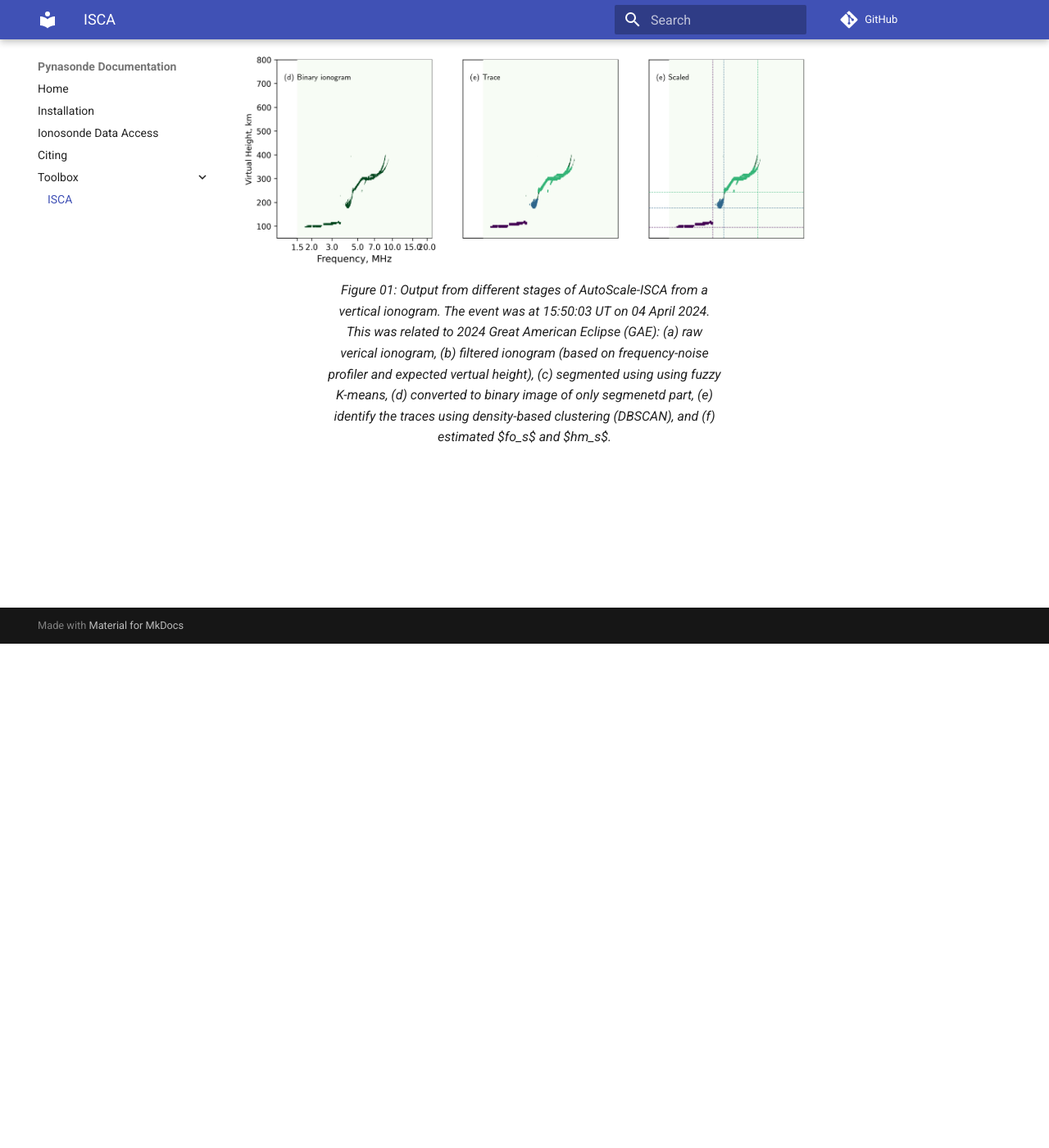
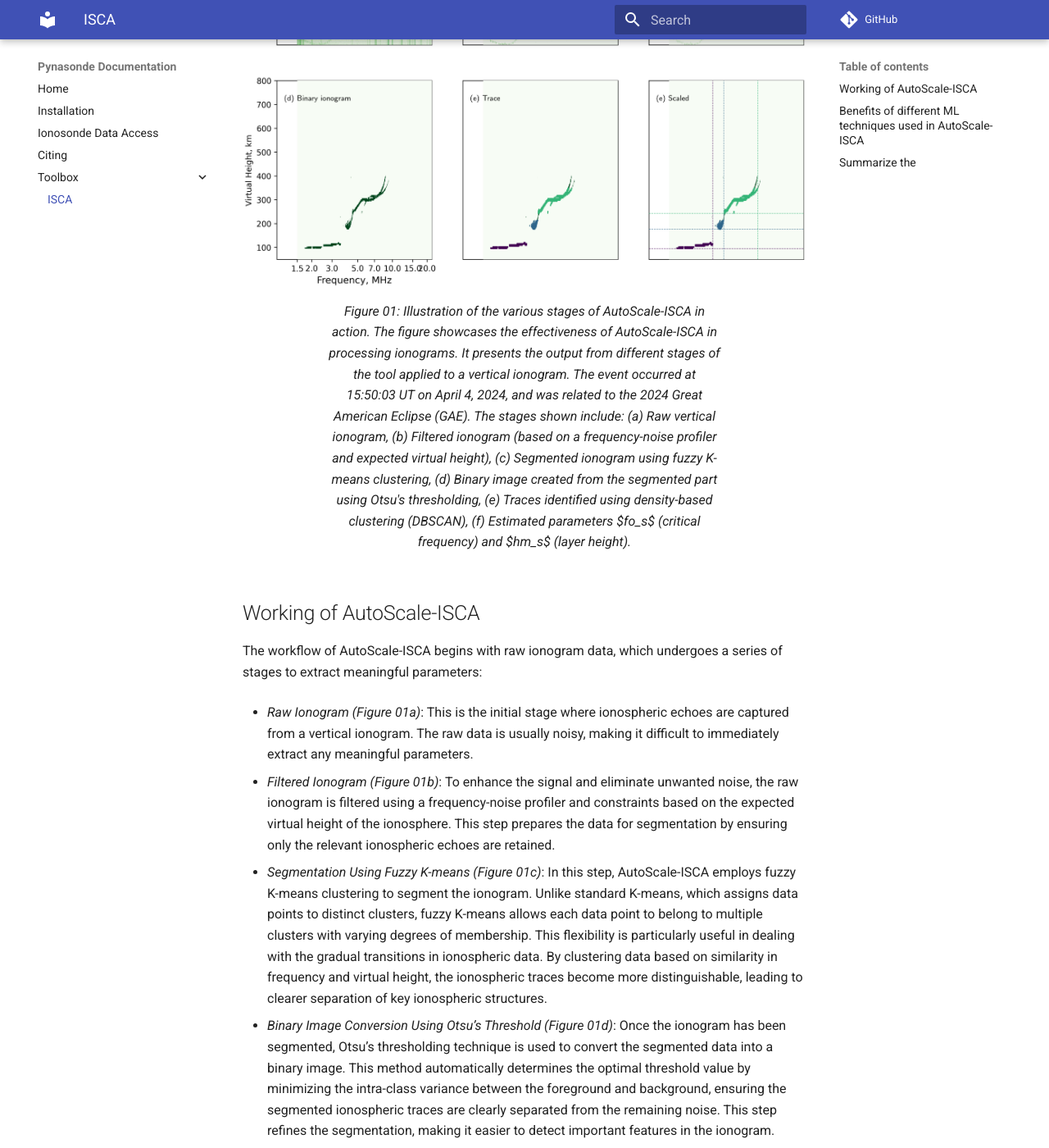
Before and after one commit to shibaji7/pynasonde, an MkDocs documentation site: the page built from docs/tools/isca.md, in a window 1280 px wide and 1400 px high, scrolled down 615 px. Shown: the whole window at 82% size. Built offline with MkDocs 1.6.1 and Material for MkDocs 9.7.7, drawn with Linux system fonts in a browser that asks for light colours; comment, search, counter and statistics services are not loaded; some of the changed text lies outside the part shown.

Commit message:
Updated documentation

```diff
--- a/docs/tools/isca.md
+++ b/docs/tools/isca.md
@@ -5,10 +5,35 @@ Disclaimer:
 
 -->
 # AutoScale-ISCA: _Automatic Ionogram Scaler using Image Segmentation and Clustering Analysis_
-`AutoScale-ISCA` is a powerful tool within Pynasonde that automatically scales ionograms by leveraging advanced machine learning, image segmentation techniques, and clustering analysis. It provides a seamless, accurate way to identify and extract key ionospheric parameters, removing the need for manual scaling and enhancing data processing efficiency. Ideal for researchers and space weather analysts, `AutoScale-ISCA` ensures reliable and precise ionospheric data interpretation.
+`AutoScale-ISCA` is a **Machine Learing**-based (ML) tool within the Pynasonde framework designed for the automatic scaling of ionograms. Leveraging sophisticated image segmentation and clustering techniques, this tool reduces the need for manual intervention, delivering reliable and accurate extraction of ionospheric parameters. The tool employs methods like fuzzy K-means clustering, Otsu's thresholding, and DBSCAN (Density-Based Spatial Clustering of Applications with Noise), allowing researchers to process ionogram data more efficiently, especially during complex space weather events.
 
 <figure markdown>
 ![Figure 01](../figures/ISCA-001.png)
-<figcaption>Figure 01: Output from different stages of AutoScale-ISCA from a vertical ionogram. The event was at 15:50:03 UT on 04 April 2024. This was related to 2024 Great American Eclipse (GAE): (a) raw verical ionogram, (b) filtered ionogram (based on frequency-noise profiler and expected vertual height), (c) segmented using using fuzzy K-means, (d) converted to binary image of only segmenetd part, (e) identify the traces using density-based clustering (DBSCAN), and (f) estimated $fo_s$ and $hm_s$.
+<figcaption>Figure 01: Illustration of the various stages of AutoScale-ISCA in action. The figure showcases the effectiveness of AutoScale-ISCA in processing ionograms. It presents the output from different stages of the tool applied to a vertical ionogram. The event occurred at 15:50:03 UT on April 4, 2024, and was related to the 2024 Great American Eclipse (GAE). The stages shown include: (a) Raw vertical ionogram, (b) Filtered ionogram (based on a frequency-noise profiler and expected virtual height), (c) Segmented ionogram using fuzzy K-means clustering, (d) Binary image created from the segmented part using Otsu's thresholding, (e) Traces identified using density-based clustering (DBSCAN), (f) Estimated parameters $fo_s$ (critical frequency) and $hm_s$ (layer height).
 </figcaption>
 </figure>
+
+## Working of AutoScale-ISCA
+The workflow of AutoScale-ISCA begins with raw ionogram data, which undergoes a series of stages to extract meaningful parameters:
+
+* _Raw Ionogram (Figure 01a)_: This is the initial stage where ionospheric echoes are captured from a vertical ionogram. The raw data is usually noisy, making it difficult to immediately extract any meaningful parameters.
+
+* _Filtered Ionogram (Figure 01b)_: To enhance the signal and eliminate unwanted noise, the raw ionogram is filtered using a frequency-noise profiler and constraints based on the expected virtual height of the ionosphere. This step prepares the data for segmentation by ensuring only the relevant ionospheric echoes are retained.
+
+* _Segmentation Using Fuzzy K-means (Figure 01c)_: In this step, AutoScale-ISCA employs fuzzy K-means clustering to segment the ionogram. Unlike standard K-means, which assigns data points to distinct clusters, fuzzy K-means allows each data point to belong to multiple clusters with varying degrees of membership. This flexibility is particularly useful in dealing with the gradual transitions in ionospheric data. By clustering data based on similarity in frequency and virtual height, the ionospheric traces become more distinguishable, leading to clearer separation of key ionospheric structures.
+
+* _Binary Image Conversion Using Otsu’s Threshold (Figure 01d)_: Once the ionogram has been segmented, Otsu’s thresholding technique is used to convert the segmented data into a binary image. This method automatically determines the optimal threshold value by minimizing the intra-class variance between the foreground and background, ensuring the segmented ionospheric traces are clearly separated from the remaining noise. This step refines the segmentation, making it easier to detect important features in the ionogram.
+
+* _Trace Identification Using DBSCAN (Figure 01e)_: The final step of analysis involves the use of DBSCAN, a density-based clustering algorithm. DBSCAN is effective in identifying traces by clustering points based on their density, which is ideal for ionograms where traces can appear as dense clusters of points. DBSCAN can also handle outliers (noisy points that do not belong to any cluster) by treating them as noise, ensuring that only valid traces are considered. This step allows the tool to identify the key ionospheric parameters such as critical frequency and maximum electron density.
+
+* _Parameter Estimation ($fo_s$ and $hm_s$, Figure 01f)_: The final output of AutoScale-ISCA is the estimation of critical ionospheric parameters like the critical frequency ($fo_s$) and maximum height ($hm_s$) of the ionospheric layers. These parameters are crucial for understanding ionospheric behavior during space weather events, such as the 2024 Great American Eclipse (GAE) event on April 4, 2024.
+
+## Benefits of different ML techniques used in AutoScale-ISCA
+* _Fuzzy K-means Clustering_: This technique enables flexible and nuanced clustering of ionogram data by allowing partial membership in multiple clusters. This is particularly beneficial for ionograms where boundaries between different ionospheric layers may not be sharp.
+
+* _Otsu's Thresholding_: Automatically selects the optimal threshold to separate the ionospheric traces from the noise. This adaptive method ensures precise binary conversion, which is essential for subsequent analysis.
+
+* _DBSCAN Clustering_: By identifying dense regions of data points, DBSCAN is particularly effective in isolating meaningful traces from noise. Its ability to detect outliers enhances the overall accuracy of the tool.
+
+## Summarize the
+AutoScale-ISCA is a highly efficient tool that automates ionogram scaling using state-of-the-art image segmentation and clustering techniques. By combining fuzzy K-means, Otsu's thresholding, and DBSCAN, it provides a comprehensive and accurate method for extracting critical ionospheric parameters. This tool plays an essential role in space weather studies, allowing scientists to analyze complex ionospheric phenomena such as those associated with the 2024 Great American Eclipse.
```
